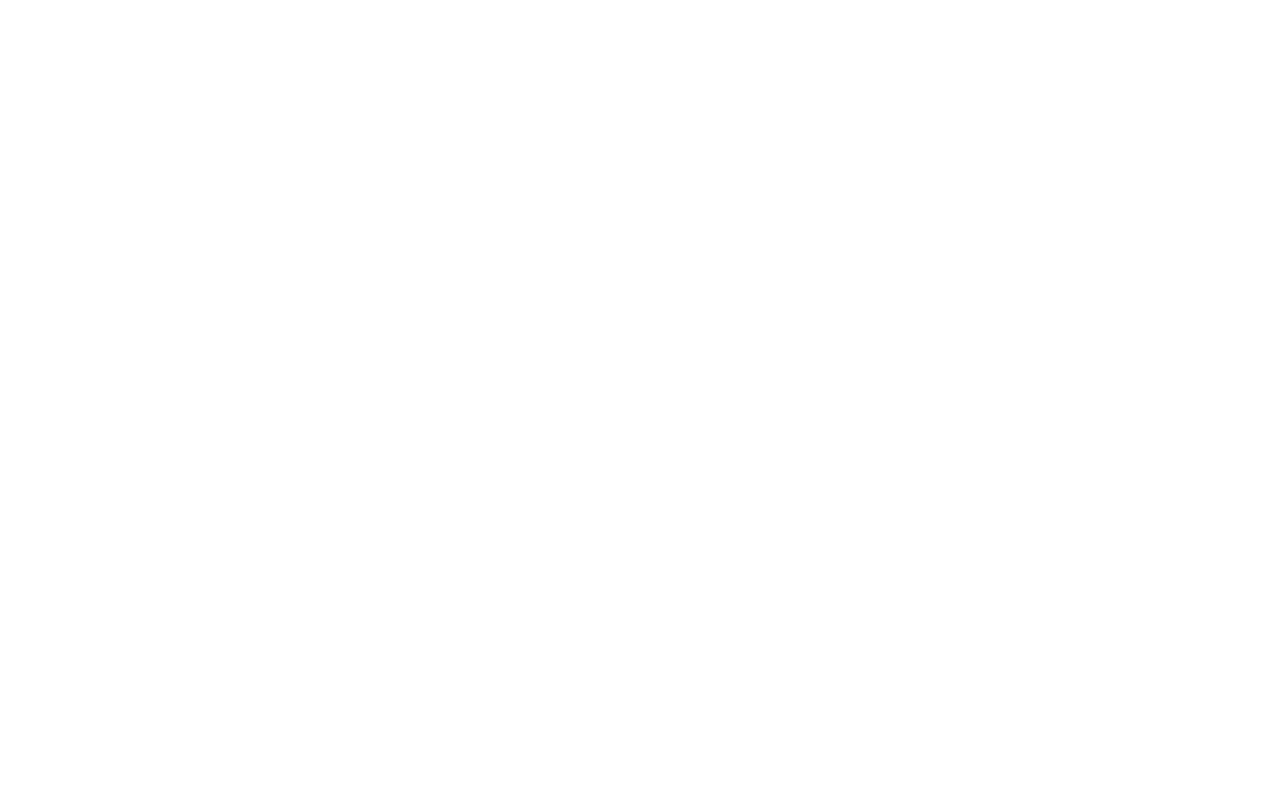
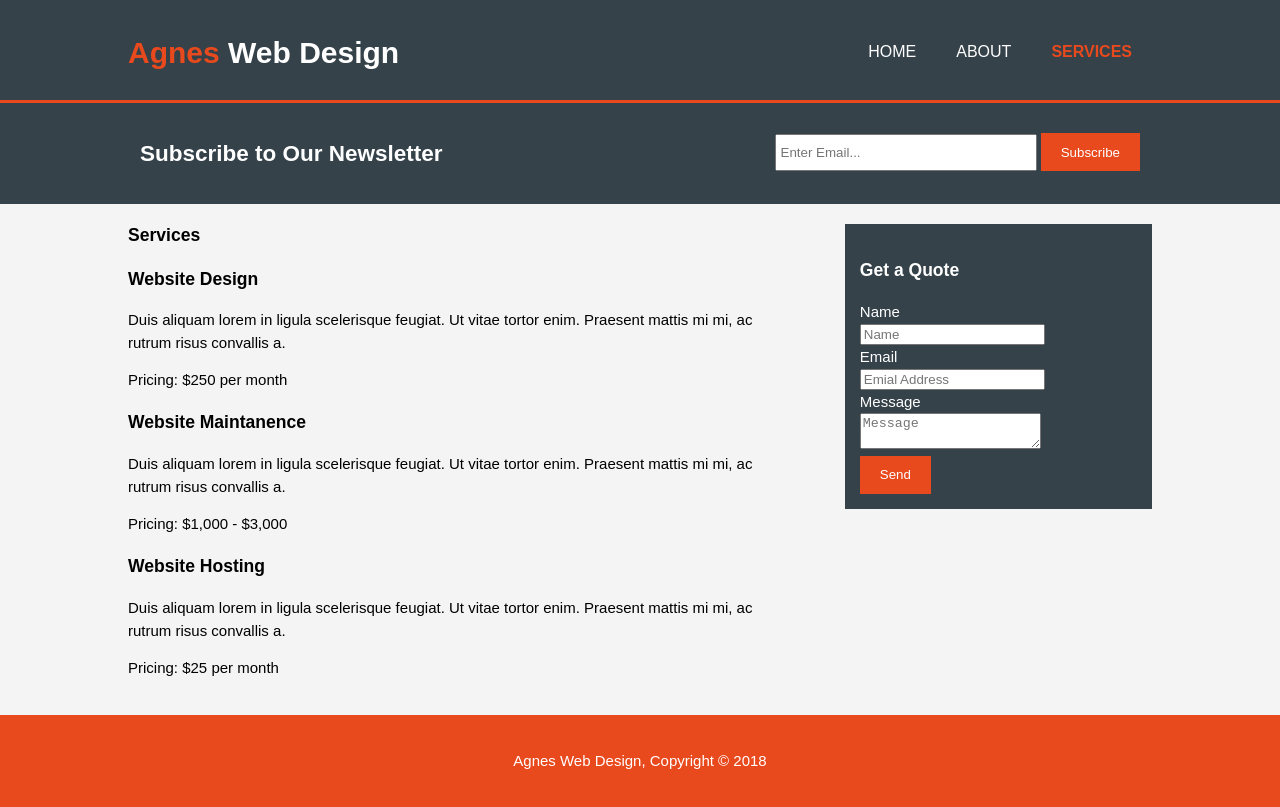
Before and after one commit to brettl1991/HTML5-Website, a plain HTML site: page services/index.html in a window 1280 px wide. Drawn offline with Linux system fonts and the light colour scheme.

Commit message:
Creating the services page

```diff
--- a/services/index.html
+++ b/services/index.html
@@ -0,0 +1,92 @@
+<!DOCTYPE html>
+<html lang="en">
+<head>
+    <meta charset="UTF-8">
+    <meta name="viewport" content="width=device-width, initial-scale=1.0">
+    <meta name="description" content="Affordable and professional web design">
+    <meta name="keywords" content="web design, affordable web design, proffesional web design">
+    <meta name="author" content="Agnes Brettl">
+    <meta http-equiv="X-UA-Compatible" content="ie=edge">
+    <title>Agnes Web Design | Services</title>
+    <link rel="stylesheet" href="../css/style.css">
+</head>
+<body>
+    <header>
+        <div class="container">
+            <div id="branding">
+                <h1><span class="highlight">Agnes</span> Web Design</h1>
+            </div>
+            <nav>
+                <ul>
+                    <li>
+                        <a href="../index.html">Home</a>
+                    </li>
+                    <li>
+                        <a href="../about/index.html">About</a>
+                    </li>
+                    <li class="current">
+                        <a href="index.html">Services</a>
+                    </li>
+                </ul>
+            </nav>
+        </div>
+    </header>
+    <section id="newsletter">
+        <div class="container">
+            <h1>Subscribe to Our Newsletter</h1>
+            <form>
+                <input type="email" placeholder="Enter Email...">
+                <button type="submit" class="button_1">Subscribe</button>
+            </form>
+        </div>
+    </section>
+    <section id="main">
+        <div class="container">
+            <article id="main-col">
+                <h1 class="page-title">Services</h1>
+                <ul id="services">
+                    <li>
+                        <h3>Website Design</h3>
+                        <p>Duis aliquam lorem in ligula scelerisque feugiat. Ut vitae tortor enim. Praesent mattis mi mi, ac rutrum risus convallis a.</p>
+                        <p>Pricing: $250 per month</p>
+                    </li>
+                    <li>
+                        <h3>Website Maintanence</h3>
+                        <p>Duis aliquam lorem in ligula scelerisque feugiat. Ut vitae tortor enim. Praesent mattis mi mi, ac rutrum risus convallis a.</p>
+                        <p>Pricing: $1,000 - $3,000</p>
+                    </li>
+                    <li>
+                        <h3>Website Hosting</h3>
+                        <p>Duis aliquam lorem in ligula scelerisque feugiat. Ut vitae tortor enim. Praesent mattis mi mi, ac rutrum risus convallis a.</p>
+                        <p>Pricing: $25 per month</p>
+                    </li>
+                </ul>
+            </article>
+            <aside id="sidebar">
+                <div class="dark">
+                    <h3>Get a Quote</h3>
+                    <form class="quote">
+                            <div>
+                                <label>Name</label><br>
+                                <input type="text" placeholder="Name">
+                            </div>
+                            <div>
+                                <label>Email</label><br>
+                                <input type="email" placeholder="Emial Address">
+                            </div>
+                            <div>
+                                <label>Message</label><br>
+                                <textarea placeholder="Message"></textarea>
+                            </div>
+                            <button class="button_1" type="submit">Send</button>
+                    </form>
+
+                </div>
+            </aside>
+        </div>
+    </section>
+    <footer>
+        <p>Agnes Web Design, Copyright &copy; 2018</p>
+    </footer>
+</body>
+</html>
```
Also changed, not shown: about/index.html (+1 -1 lines), index.html (+1 -1 lines).
